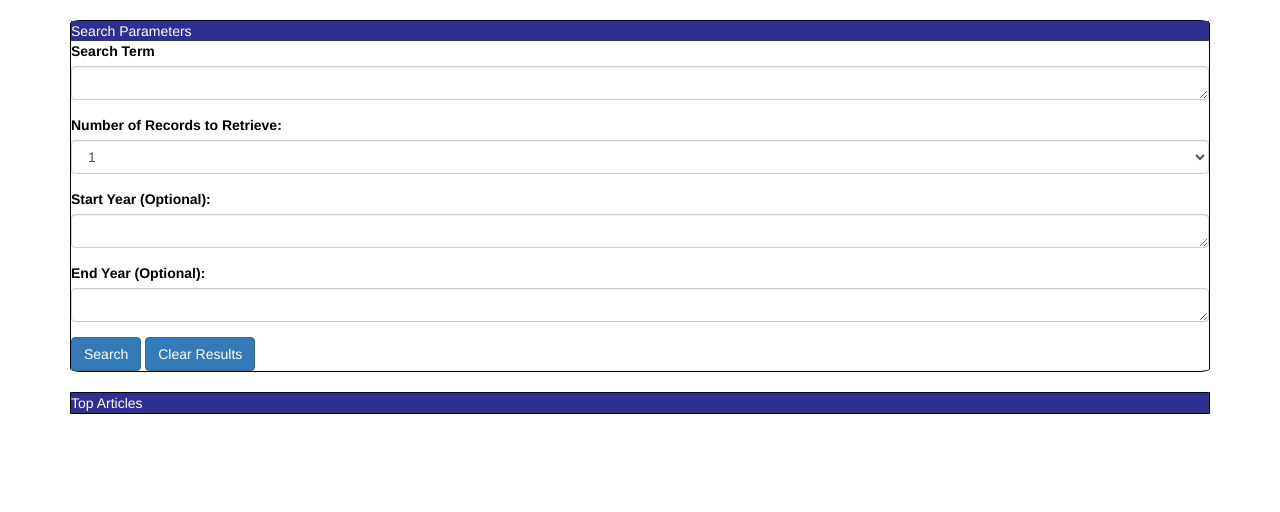
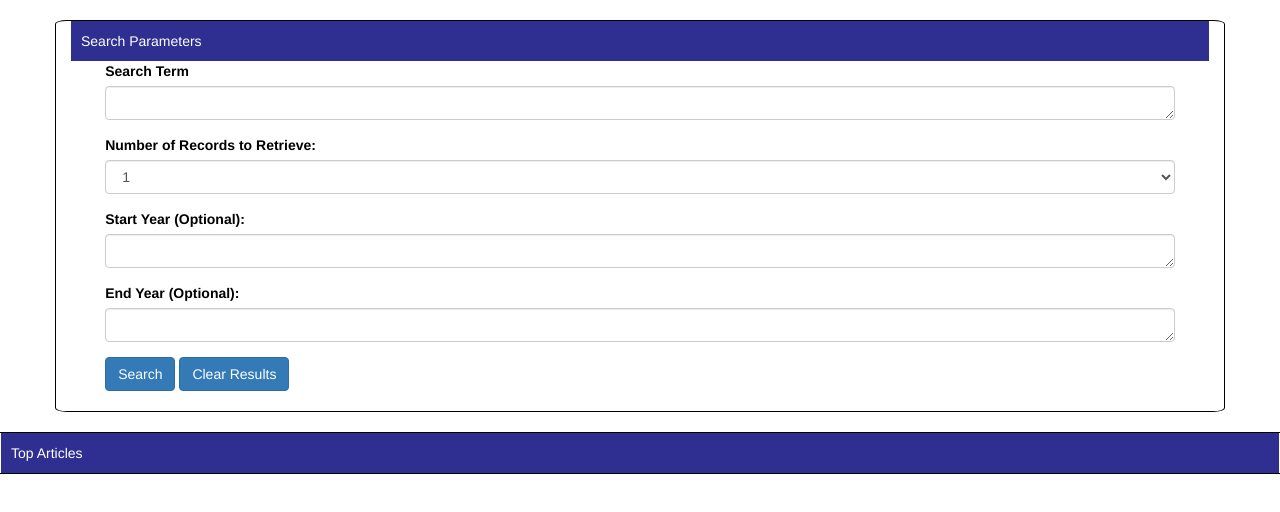
Before and after one commit to fabienmp/NY-Times-Article-Search, a plain HTML site: page index.html in a window 1280 px wide. Shown: the part 150-662 px from the top of the page. Drawn offline with nearby package versions, Linux system fonts and the light colour scheme.

Commit message:
latest html changes

```diff
--- a/assets/css/style.css
+++ b/assets/css/style.css
@@ -10,8 +10,9 @@ body {
     border-radius: 1%;
 }
 
-#div2,
-#div3 {
+.div2,
+.div3 {
+    width: 100%;
     margin-top: 20px;
     border-style: solid;
     border-color: black;
@@ -19,8 +20,13 @@ body {
     border-width: 1px;
 }
 
-#topBar {
+.topBar {
     background-color: rgb(47, 47, 145);
     color: white;
-
+    padding: 10px;
 }
+form {
+    width: 94%;
+    margin-left: 3%;
+    margin-bottom: 20px;
+}
--- a/index.html
+++ b/index.html
@@ -16,9 +16,8 @@
             </div>
         </div>
         <div class="row">
-            <div class="col-lg-12">
-                    <div id="div2">
-                    <div id="topBar">
+            <div class="col-lg-12 div2">
+                    <div class="topBar">
                     Search Parameters
                     </div>
                     <form>
@@ -49,10 +48,9 @@
                 </div>
             </div>
         <div class="row">
-            <div class="col-lg-12">
-                <div id="div3">
-                <div id="topBar">
-                            Top Articles
+            <div class="col-lg-12 div3">
+                <div class="topBar">
+                    Top Articles
                 </div>
                 </div>
             </div>
```
Also changed, not shown: 2 other files.
